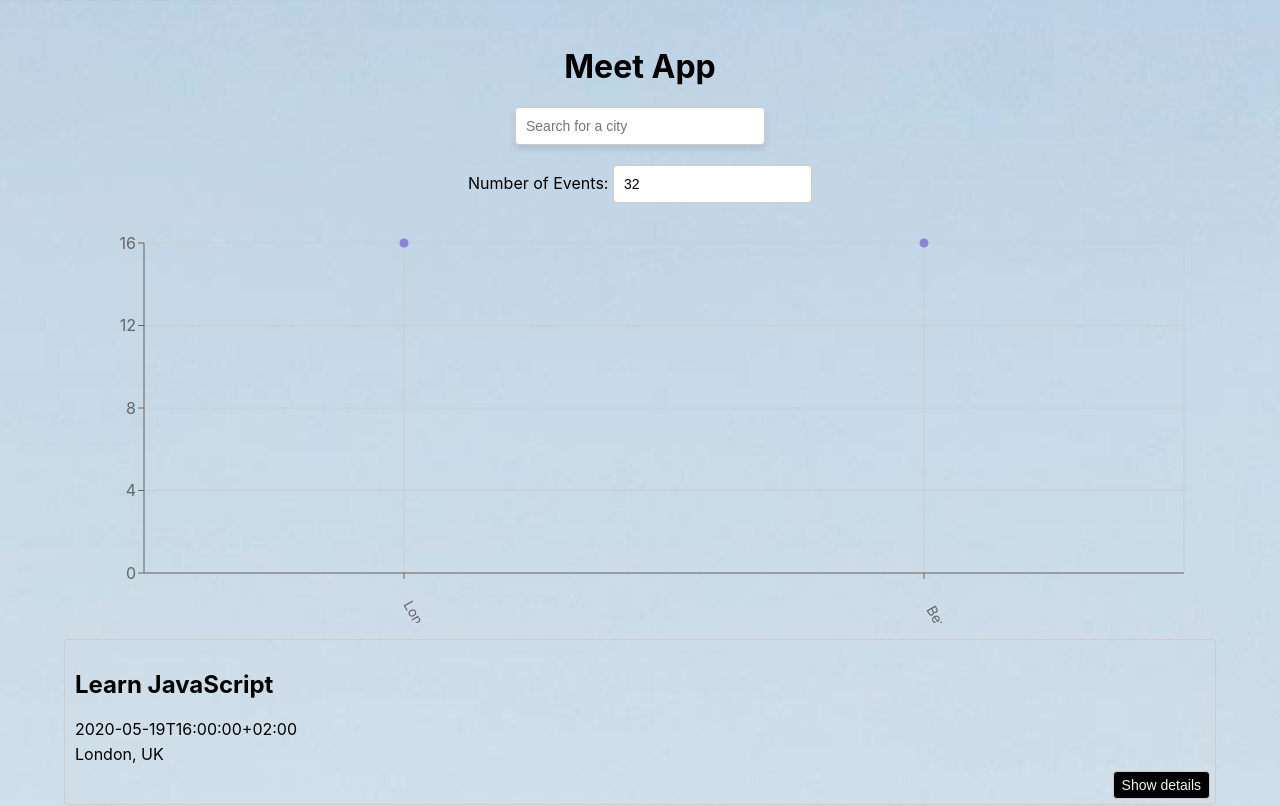
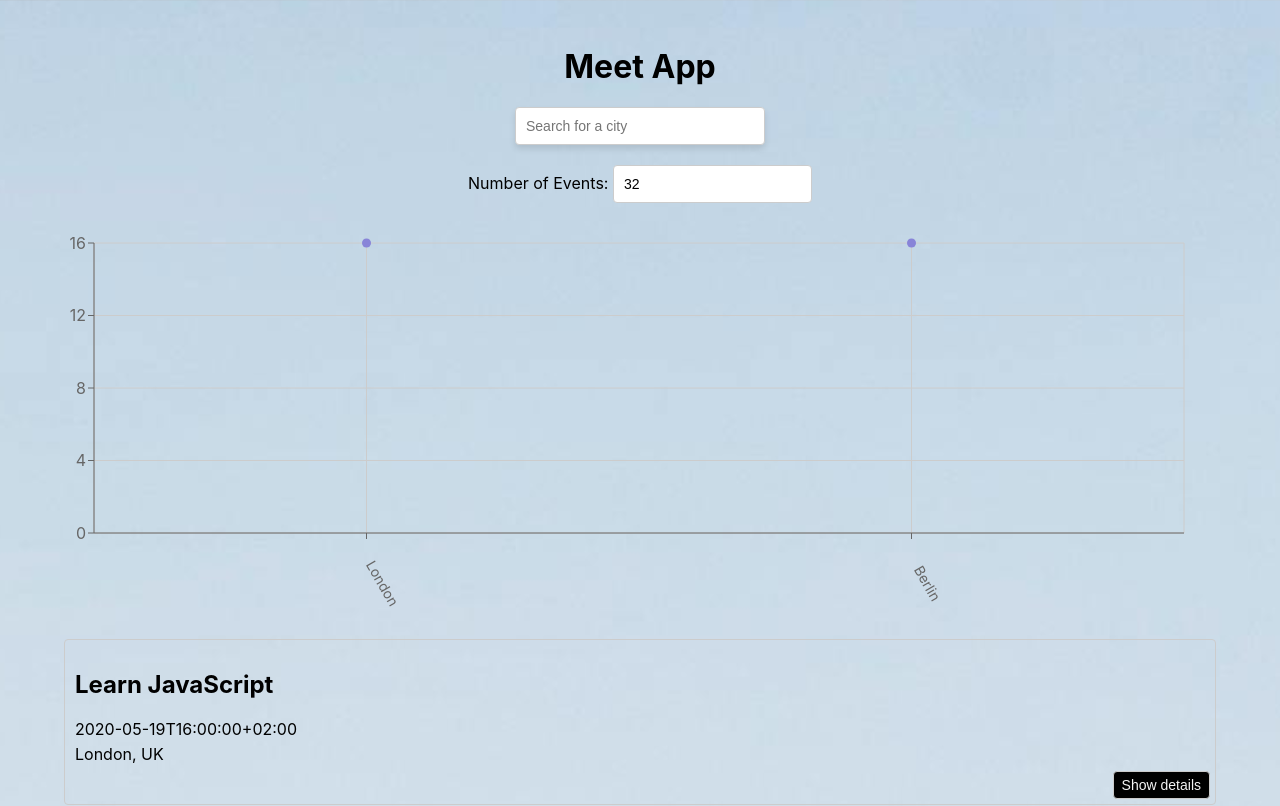
Before and after one commit to Malave615/meet, a React (Create React App) app: page / in a window 1280 px wide. Shown: the top 806 px of the page. Built offline with nearby package versions, Linux system fonts and the light colour scheme.

Commit message:
Apply spacing to margins of ScatterChart.

```diff
--- a/src/components/CityEventsChart.js
+++ b/src/components/CityEventsChart.js
@@ -13,7 +13,7 @@ const CityEventsChart = ({ allLocations, events }) => {
     const getData = () => {
         const data = allLocations.map((location) => {
             const count = events.filter((event) => event.location === location).length
-            const city = location.split(', ')[0]
+            const city = location.split((/, | - /))[0]
             return { city, count };
         })
         return data;
@@ -25,8 +25,8 @@ const CityEventsChart = ({ allLocations, events }) => {
             margin={{
               top: 20,
               right: 20,
-              bottom: 20,
-              left: 20,
+              bottom: 60,
+              left: -30,
             }}
           >
             <CartesianGrid />
```
